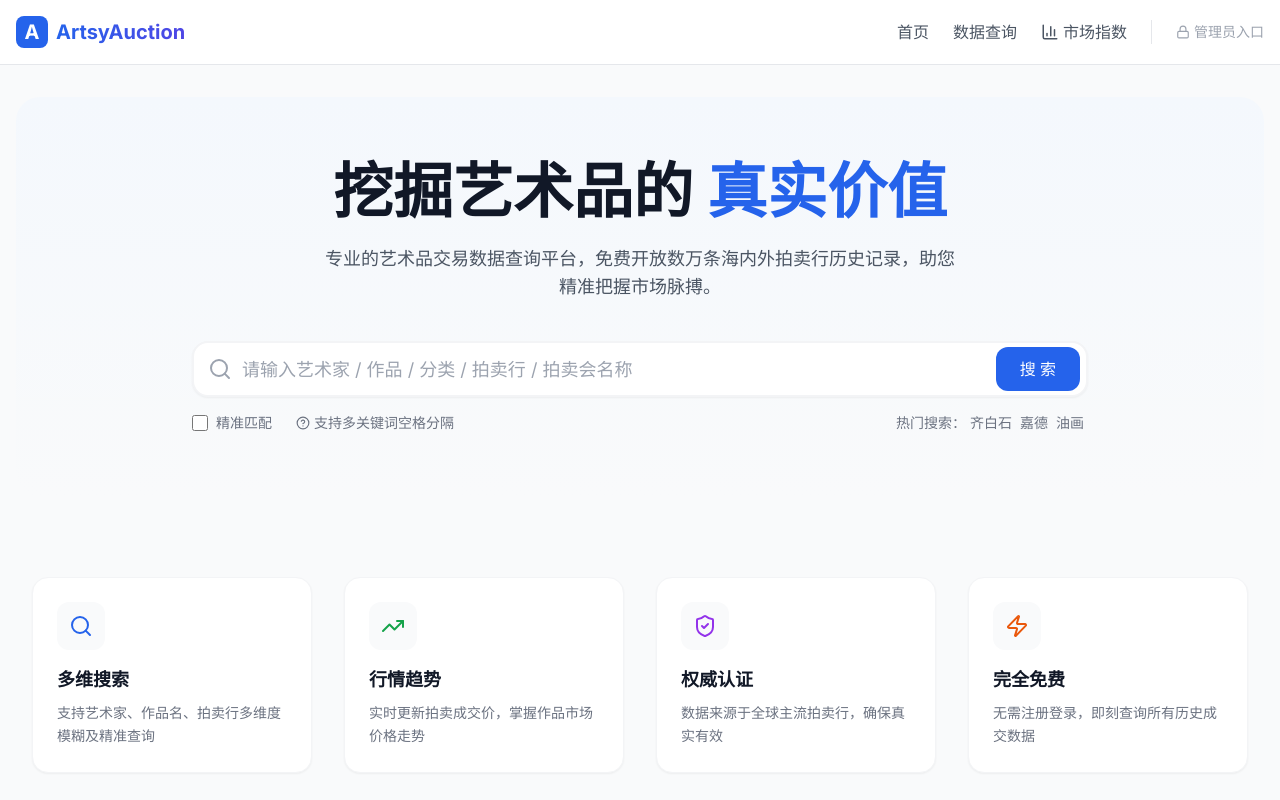
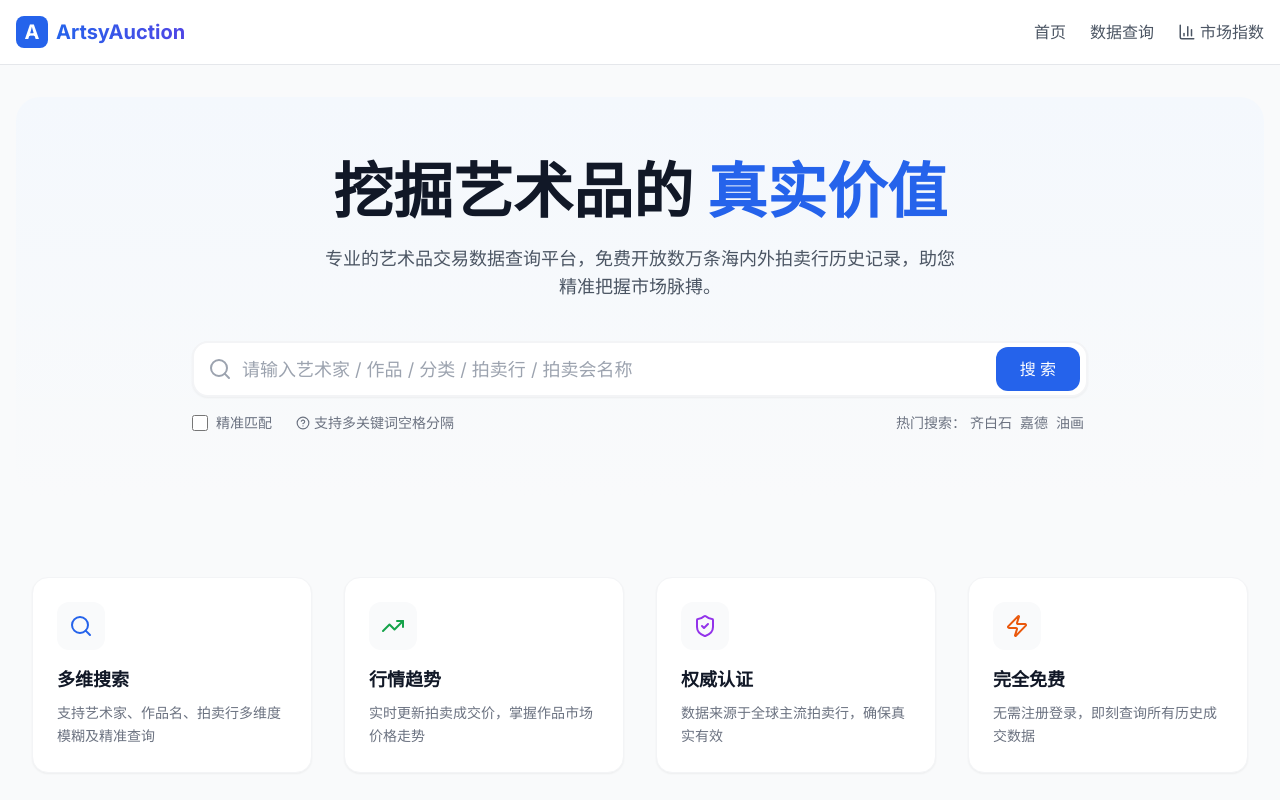
Before and after one commit to vincentyanhsiao/index, a React (Vite) app: page / in a window 1280 px wide. Shown: the top 800 px of the page. Built offline with nearby package versions, Linux system fonts and the light colour scheme.

Commit message:
Update Navbar.tsx

```diff
--- a/components/Navbar.tsx
+++ b/components/Navbar.tsx
@@ -1,7 +1,7 @@
 import React, { useState } from 'react';
 import { Link, useNavigate } from 'react-router-dom';
 import { User, UserRole } from '../types';
-import { LayoutDashboard, Menu, X, BarChart3, LogOut, Lock } from 'lucide-react';
+import { LayoutDashboard, Menu, X, BarChart3, LogOut } from 'lucide-react';
 
 interface Props {
   user: User | null;
@@ -43,9 +43,10 @@ const Navbar: React.FC<Props> = ({ user, onLogout }) => {
             <span>市场指数</span>
           </Link>
 
+          {/* 只有当管理员登录后，才会显示后台管理和退出按钮 */}
+          {user && user.role === UserRole.ADMIN && (
+            <>
               <div className="h-6 w-px bg-gray-200"></div>
-
-          {user && user.role === UserRole.ADMIN ? (
               <div className="flex items-center space-x-4">
                 <Link to="/admin" className="flex items-center space-x-1 text-blue-600 hover:bg-blue-50 px-3 py-1.5 rounded-full transition">
                   <LayoutDashboard size={18} />
@@ -62,15 +63,10 @@ const Navbar: React.FC<Props> = ({ user, onLogout }) => {
                   </button>
                 </div>
               </div>
-          ) : (
-            <div className="flex items-center space-x-3">
-               {/* 仅保留一个低调的后台登录入口 */}
-              <Link to="/login" className="flex items-center space-x-1 text-gray-400 hover:text-gray-600 text-sm font-medium">
-                <Lock size={14} />
-                <span>管理员入口</span>
-              </Link>
-            </div>
+            </>
           )}
+
+          {/* 如果未登录，这里什么都不渲染，也就是界面上什么都不显示 */}
         </div>
       </div>
 
@@ -80,9 +76,10 @@ const Navbar: React.FC<Props> = ({ user, onLogout }) => {
           <Link to="/" className="block text-gray-700 font-medium" onClick={() => setIsMenuOpen(false)}>首页</Link>
           <Link to="/search" className="block text-gray-700 font-medium" onClick={() => setIsMenuOpen(false)}>数据查询</Link>
           <Link to="/index" className="block text-gray-700 font-medium" onClick={() => setIsMenuOpen(false)}>市场指数</Link>
+
+          {user && user.role === UserRole.ADMIN && (
+            <>
               <hr />
-          {user && user.role === UserRole.ADMIN ? (
-            <>
               <Link to="/admin" className="block text-blue-600 font-medium" onClick={() => setIsMenuOpen(false)}>管理后台</Link>
               <button
                 onClick={() => { handleLogout(); setIsMenuOpen(false); }}
@@ -91,8 +88,6 @@ const Navbar: React.FC<Props> = ({ user, onLogout }) => {
                 退出登录
               </button>
             </>
-          ) : (
-            <Link to="/login" className="block text-gray-400 text-sm" onClick={() => setIsMenuOpen(false)}>管理员登录</Link>
           )}
         </div>
       )}
```
Lines whose indentation alone changed are shown as unchanged.
